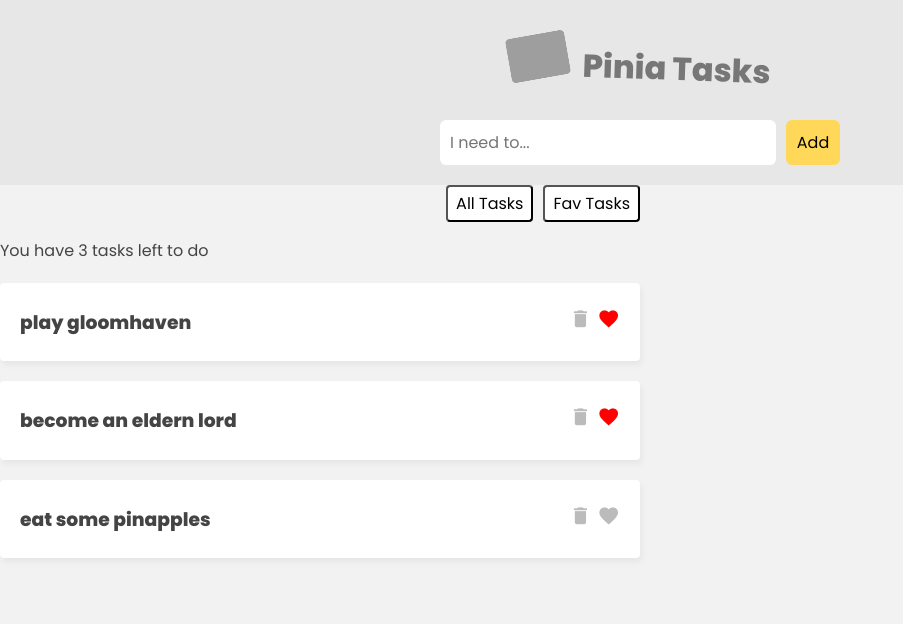
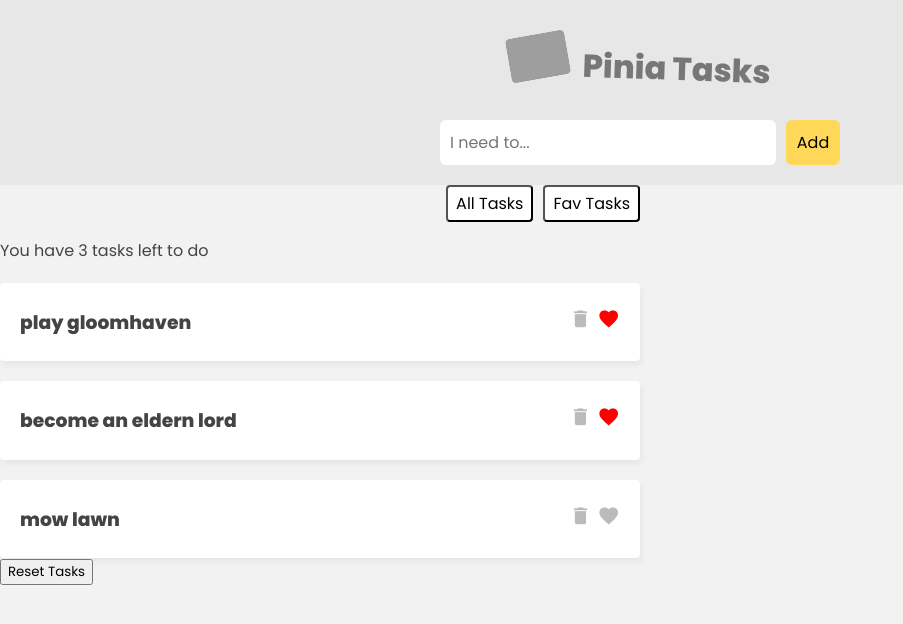
Before and after one commit to EricTimRussell/pinia, a Vue app: page / in a window 1280 px wide. Shown: the top 624 px of the page, without its empty margins (0-903 px from the left). Built offline with nearby package versions, Linux system fonts and the light colour scheme; data requests are answered from the project's data file; grey boxes are pictures that could not be loaded.

Commit message:
reset tasks

```diff
--- a/data/db.json
+++ b/data/db.json
@@ -11,9 +11,9 @@
       "id": 3
     },
     {
-      "title": "eat some pinapples",
+      "title": "mow lawn",
       "isFav": false,
-      "id": 4
+      "id": 1892
     }
   ]
 }
--- a/src/App.vue
+++ b/src/App.vue
@@ -17,26 +17,29 @@
     </nav>
 
     <!-- lodaing -->
-    <div class="loading" v-if="taskStore.loading">Loading Tasks...</div>
+    <div class="loading" v-if="loading">Loading Tasks...</div>
 
     <!-- task list -->
     <div class="task-list" v-if="filter === 'all'">
-      <p>You have {{ taskStore.totalCount }} tasks left to do</p>
-      <div v-for="t in taskStore.tasks">
+      <p>You have {{ totalCount }} tasks left to do</p>
+      <div v-for="t in tasks">
         <TaskDetails :t="t" />
       </div>
     </div>
     <div class="task-list" v-if="filter === 'favs'">
-      <p>You have {{ taskStore.favs.length }} fav tasks left to do</p>
-      <div v-for="t in taskStore.favs">
+      <p>You have {{ favs.length }} fav tasks left to do</p>
+      <div v-for="t in favs">
         <TaskDetails :t="t" />
       </div>
     </div>
+
+    <button @click="taskStore.$reset">Reset Tasks</button>
 
   </main>
 </template>
 
 <script>
+import { storeToRefs } from "pinia"
 import { ref } from "vue"
 import TaskDetails from './components/TaskDetails.vue'
 import TaskForm from "./components/TaskForm.vue"
@@ -46,11 +49,13 @@ export default {
   setup() {
     const taskStore = useTaskStore()
 
+    const { tasks, loading, favs, totalCount } = storeToRefs(taskStore)
+
     taskStore.getTasks()
 
     const filter = ref('all')
 
-    return { taskStore, filter }
+    return { taskStore, filter, tasks, loading, favs, totalCount }
   }
 }
 </script>
--- a/src/stores/TaskStore.js
+++ b/src/stores/TaskStore.js
@@ -13,6 +13,7 @@ export const useTaskStore = defineStore('taskStore', {
       return this.tasks.length
     }
   },
+
   actions: {
     async getTasks() {
       this.loading = true
```
